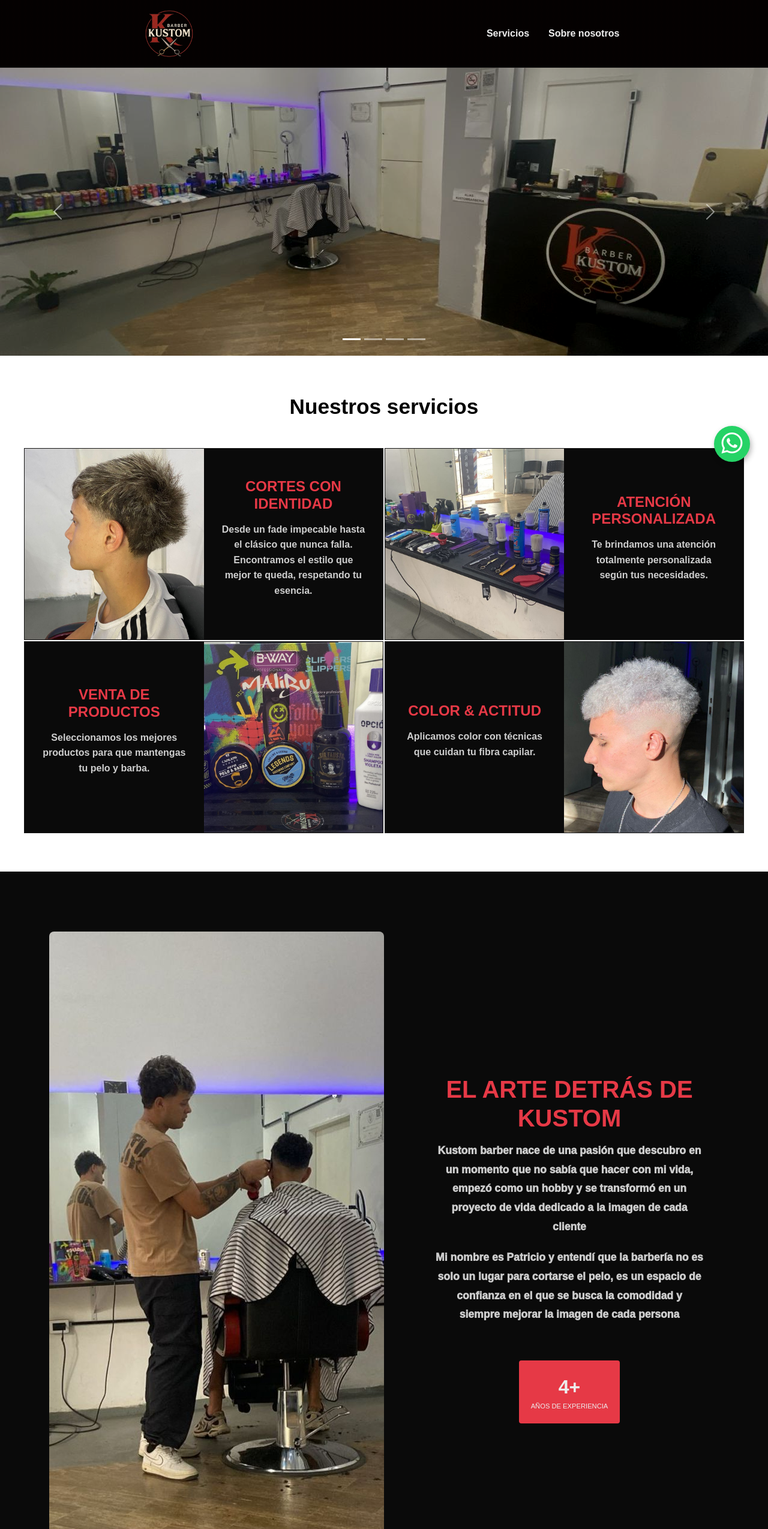
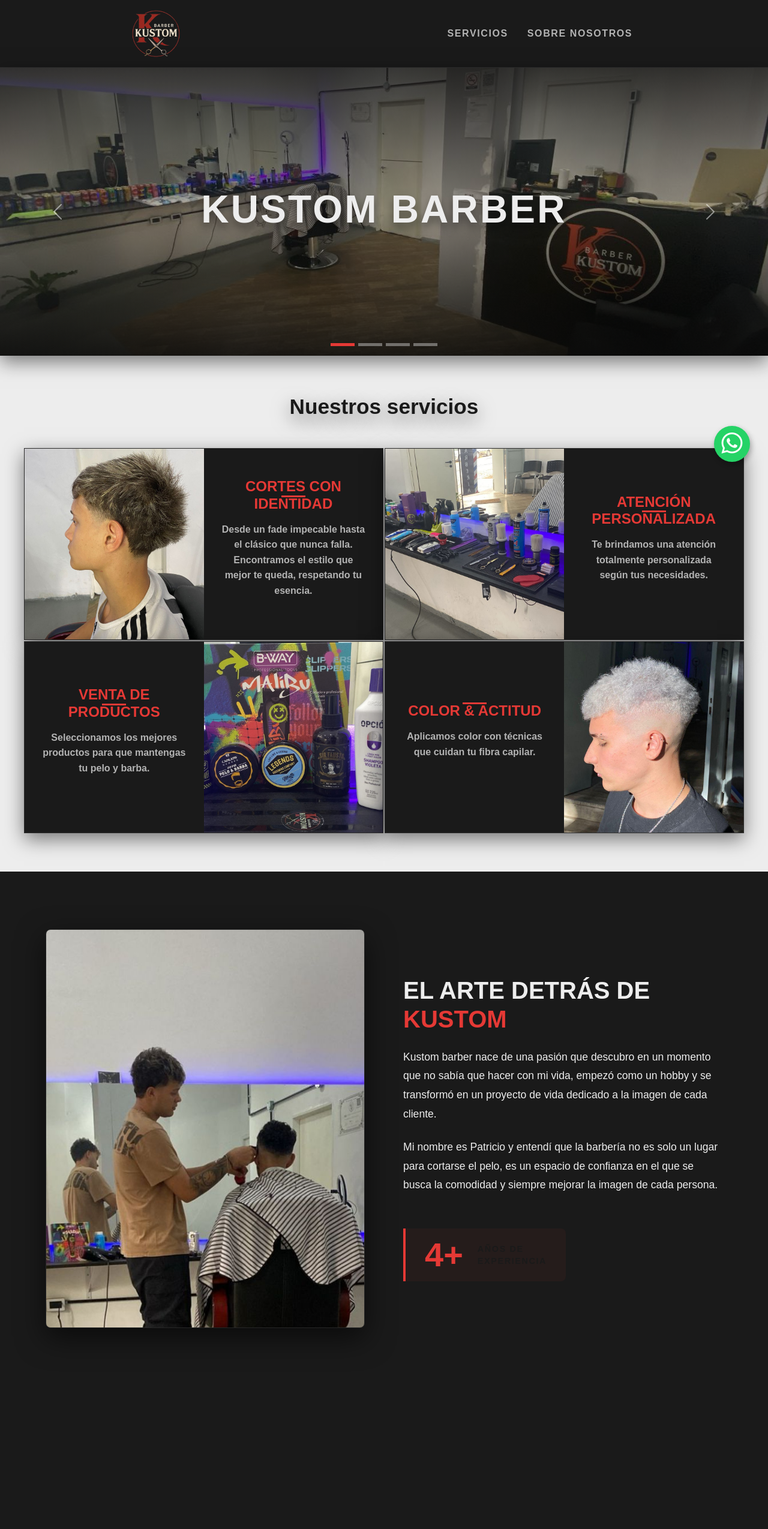
Before and after one commit to jroque55/Kustom, a Next.js app: page / in a window 1280 px wide. Shown: the top 2549 px of the page at 60% size. After the commit the page ends 2310 px from the top, so only its background shows below. Built offline with nearby package versions, Linux system fonts and the light colour scheme.

Commit message:
cambios en colores y detalles

```diff
--- a/app/components/AboutUs/AboutUs.css
+++ b/app/components/AboutUs/AboutUs.css
@@ -1,69 +1,72 @@
 .about-section {
-    padding: 100px 0;
+    padding: 6rem 0;
     background-color: var(--background);
     display: flex;
     justify-content: center;
 }
 
-.about-img{
+.about-img {
     width: 100%;
     height: 100%;
     object-fit: cover;
+    object-position: center top; /* Evita que el recorte quite cabezas */
+}
+
+.about-image-main {
+    width: 100%;
 }
 
 .about-section .container {
     width: 90%;
+    max-width: 75rem; /* Tope para que no se vea gigante en pantallas 4K */
     margin: 0 auto;
 }
 
 .about-grid {
-    display: grid;
-    grid-template-columns: 1fr;
-    display: flex;
-    flex-direction: row;
-    gap: 60px;
+display: grid;
+    grid-template-columns: repeat(2, 1fr); /* Dos columnas iguales */
+    gap: 4rem;
     align-items: center;
 }
 
 
 .about-image-main .image-wrapper {
     position: relative;
-/* Ocupa todo el ancho de su columna */
-    border-radius: 8px;
+    width: 100%;
+    aspect-ratio: 4 / 5; /* Mantiene la proporción vertical perfecta sin usar píxeles */
+    border-radius: 0.5rem;
     overflow: hidden;
+    box-shadow: 0 1rem 3rem rgba(0, 0, 0, 0.6);
+    border: 0.1rem solid rgba(255, 255, 255, 0.05);
 }
 
 .about-content-right {
-    flex: 1;
-    max-width: 40%;  /* Fuerza a que ocupe la otra mitad */
     display: flex;
     flex-direction: column;
-    text-align: center;
-    gap: 40px;
-    padding: auto;
-    margin: auto;
-    align-items: center;
+    align-items: flex-start;
+    text-align: left;
+    gap: 2rem;
 }
 
 .about-text h2 {
-    font-size: 2.5rem;
+font-size: 2.5rem;
     font-weight: 800;
-    margin: 15px 0;
-    color: var(--rojo-kustom);
+    margin: 0 0 1.5rem 0;
+    color: var(--foreground);
+    line-height: 1.2;
 }
 
 .about-text p {
     font-size: 1.1rem;
-    font-weight: 1000;
+    font-weight: 400;
     line-height: 1.8;
-    color: #ccc;
-    margin-bottom: 20px;
+    color: var(--foreground);
+    margin-bottom: 1.5rem;
 }
 
 .about-image-secondary {
     display: flex;
-    gap: 20px;
-    align-items: flex-end;
+    width: 100%;
 }
 
 .image-wrapper-small {
@@ -71,72 +74,86 @@
     height: 250px;
 }
 
+.text-highlight {
+    color: var(--rojo-kustom);
+}
+
 .experience-badge {
-    background-color: var(--rojo-kustom);
-    padding: 20px;
     display: flex;
-    flex-direction: column;
+    flex-direction: row; /* Número y texto lado a lado */
     align-items: center;
-    border-radius: 4px;
+    gap: 1.5rem;
+    padding: 1rem 2rem;
+    background-color: rgba(229, 57, 53, 0.05);
+    border-left: 0.3rem solid var(--rojo-kustom);
+    border-radius: 0 0.5rem 0.5rem 0;
 }
 
 .experience-badge strong {
-    font-size: 2rem;
-    display: block;
+    font-size: 3.5rem;
+    font-weight: 900;
+    color: var(--rojo-kustom);
+    line-height: 1;
 }
 
 .experience-badge span {
-    font-size: 0.7rem;
+    font-size: 0.9rem;
     text-transform: uppercase;
-    text-align: center;
+    text-align: left;
+    color: var(--background);
+    font-weight: 600;
+    letter-spacing: 0.1rem;
+    line-height: 1.4;
 }
 
 @media (max-width: 992px) {
     .about-section {
-        padding: 60px 0;
+        padding: 4rem 0;
     }
 
     .about-grid {
-        grid-template-columns: 1fr;
-        gap: 20px;
-        text-align: center;
-        padding: 0 15px;
-        display: flex;
-        flex-direction: column;
-        align-items: center;
+        grid-template-columns: 1fr; /* Pasa a 1 sola columna */
+        gap: 3rem;
     }
     .about-content-right {
-        display: flex;
-        flex-direction: column;
-        width: 100%;
-        max-width: 100%;
+        order: 1;
+        align-items: center;
+        text-align: center;
     }
 
     .about-image-main {
-        width: 100%;
         order: 2;
-        justify-content: center;
-        align-items: center;
     }
 
     .about-image-main .image-wrapper {
-        height: 500px;
-        width: 100%;
+        aspect-ratio: 1 / 1;
+        max-width: 30rem;
         margin: 0 auto;
     }
 
     .about-text h2 {
-        font-size: 1.8rem;
-        line-height: 1.2;
+        font-size: 2rem;
     }
 
     .about-text p {
         font-size: 0.95rem;
-        padding: 0 10px;
+        margin-bottom: 1rem;
+    }
+
+    .about-image-secondary {
+        display: flex;
+        justify-content: center;
+    }
+    .experience-badge {
+        flex-direction: column; /* Apilamos número y texto */
+        border-left: none;
+        border-top: 0.3rem solid var(--rojo-kustom);
+        border-radius: 0.5rem;
+        padding: 1.5rem 3rem;
         text-align: center;
     }
 
-    .about-image-secondary {
-        display: none;
+    .experience-badge span {
+        text-align: center;
     }
 }
--- a/app/components/AboutUs/AboutUs.jsx
+++ b/app/components/AboutUs/AboutUs.jsx
@@ -1,4 +1,3 @@
-import Image from 'next/image';
 import './AboutUs.css';
 
 const AboutUs = () => {
@@ -6,29 +5,30 @@ const AboutUs = () => {
         <section id="about-us" className="about-section">
             <div className="container">
                 <div className="about-grid">
+
                     <div className="about-image-main">
                         <div className="image-wrapper">
-                            <img className="about-img" src="/pato.jpeg" alt="Pato" />
+                            <img className="about-img" src="/pato.jpeg" alt="Patricio trabajando en Kustom" />
                         </div>
                     </div>
+
                     <div className="about-content-right">
-
                         <div className="about-text">
-                            <h2>EL ARTE DETRÁS DE KUSTOM</h2>
+                            <h2>EL ARTE DETRÁS DE <span className="text-highlight">KUSTOM</span></h2>
                             <p>
                                 Kustom barber nace de una pasión que descubro en un momento que no
-                                sabía que hacer con mi vida, empezó como un hobby y se transformó en un proyecto de vida dedicado a la imagen de cada cliente
+                                sabía que hacer con mi vida, empezó como un hobby y se transformó en un proyecto de vida dedicado a la imagen de cada cliente.
                             </p>
                             <p>
                                 Mi nombre es Patricio y entendí que la barbería no es solo un lugar para cortarse el pelo,
-                                es un espacio de confianza en el que se busca la comodidad y siempre mejorar la imagen de cada persona
+                                es un espacio de confianza en el que se busca la comodidad y siempre mejorar la imagen de cada persona.
                             </p>
                         </div>
 
                         <div className="about-image-secondary">
                             <div className="experience-badge">
                                 <strong>4+</strong>
-                                <span>Años de Experiencia</span>
+                                <span>Años de <br /> Experiencia</span>
                             </div>
                         </div>
                     </div>
--- a/app/components/Header/Header.css
+++ b/app/components/Header/Header.css
@@ -11,11 +11,7 @@
   backdrop-filter: blur(100px);
   -webkit-backdrop-filter: blur(100px);
 
-  background: linear-gradient(
-    to bottom,
-    rgba(4, 0, 0, 0.826) 100%,
-    transparent 100%
-  );
+  background: var(--background);
 
   border-bottom: 1px solid rgba(255, 255, 255, 0.1);
 }
@@ -25,14 +21,29 @@
     padding: auto;
 }
 
+.header-nav-item:hover {
+    color: var(--rojo-kustom); /* Se pinta de rojo al pasar el mouse */
+    transform: translateY(-2px); /* Da un saltito sutil hacia arriba */
+}
+
 .header-nav-container {
     display: flex;
     margin: auto;
 }
 
 .header-nav-item {
-    padding: 0.5rem;
-    margin: 0.5rem;
-    text-align: center;
-    font-weight: 800;
+    font-size: 1rem;
+    font-weight: 600; /* Un poco más gruesas para que tengan presencia */
+    text-transform: uppercase; /* Todo en mayúsculas */
+    letter-spacing: 0.1rem; /* Separa un poco las letras, da un toque muy premium */
+    color: var(--color-text);
+    text-decoration: none; /* Quita el subrayado por defecto si lo tiene */
+    transition: all 0.3s ease; /* Prepara el terreno para un hover suave */
+    padding: 0.5rem 1rem;
 }
+
+@media (max-width: 768px) {
+    .header-nav-item {
+        font-size: 0.7rem;
+    }
+}
--- a/app/components/InformacionCard/InformacionCard.css
+++ b/app/components/InformacionCard/InformacionCard.css
@@ -9,7 +9,7 @@
 
 .card-container-info i {
     font-size: 3rem;
-    color: white;
+    color: var(--foreground);
 }
 
 .text-container h3 {
--- a/app/components/ServiciosUp/Servicios.css
+++ b/app/components/ServiciosUp/Servicios.css
@@ -1,7 +1,7 @@
 .servicios-section {
     padding: 4rem 1.5rem;
-    background-color: white;
-    color: black;
+    background-color: var(--foreground);
+    color: var(--background);
 }
 
 .servicios-main-title {
@@ -9,6 +9,7 @@
     font-size: 2.2rem;
     font-weight: bold;
     margin-bottom: 3rem;
+    text-shadow: 0 10px 30px rgba(0, 0, 0, 0.5);
 }
 
 .servicios-grid {
@@ -25,9 +26,10 @@
     flex-direction: row;
     width: 100%;
     height: 20rem;
-    border: 1px solid rgba(255,255,255,0.05);
+    border: 1px solid rgba(255, 255, 255, 0.08);
     background-color: var(--background);
     overflow: hidden;
+    box-shadow: 0 10px 30px rgba(0, 0, 0, 0.5);
 }
 
 .servicio-item:nth-child(3) {
@@ -55,12 +57,23 @@
 }
 
 .servicio-text-content {
-    background-color: var(--background);
+    background-color: transparent;
     display: flex;
     flex-direction: column;
     justify-content: center;
     align-items: center;
     text-align: center;
+}
+
+.servicio-text-content h3::after {
+    content: '';
+    position: absolute;
+    bottom: 10;
+    left: 50%;
+    transform: translateX(-50%);
+    width: 40px; /* Ancho de la línea */
+    height: 3px; /* Grosor de la línea */
+    background-color: var(--rojo-kustom);
 }
 
 .servicio-text-content h3 {
@@ -73,7 +86,7 @@
 }
 
 .servicio-text-content p {
-    color: rgba(255,255,255,0.8);
+    color: var(--color-text);
     line-height: 1.6;
     margin-bottom: 20px;
     font-weight: 600;
--- a/app/components/ServiciosUp/Servicios.jsx
+++ b/app/components/ServiciosUp/Servicios.jsx
@@ -4,7 +4,7 @@ import { misServicios } from '../../features/Services/serviciosBarber.js';
 
 const Servicios = () => {
     return (
-        <section id="servicios" className="servicios-section">
+        <section id="#servicios" className="servicios-section">
             <h2 className="servicios-main-title">Nuestros servicios</h2>
 
             <div className="servicios-grid">
--- a/app/features/Carrousel/Carrousel.css
+++ b/app/features/Carrousel/Carrousel.css
@@ -1,10 +1,68 @@
 .carrousel-img{
     position: relative;
     object-fit: cover;
-    filter: brightness(0.7) contrast(1.1);
     width: 100%;
     height: 30rem;
+
 }
+
+.carousel-item::after {
+    content: '';
+    position: absolute;
+    top: 0;
+    left: 0;
+    width: 100%;
+    height: 100%;
+    /* Un degradado que oscurece arriba (para que no choque con el header) y abajo */
+    background: linear-gradient(
+        to bottom,
+        rgba(10, 10, 10, 0.8) 0%,
+        rgba(10, 10, 10, 0.3) 50%,
+        rgba(10, 10, 10, 0.9) 100%
+    );
+    z-index: 1;
+    pointer-events: none; /* Para que no bloquee los clics en las flechas */
+}
+.hero-content {
+    position: absolute;
+    top: 50%;
+    left: 50%;
+    transform: translate(-50%, -50%);
+    text-align: center;
+    z-index: 2; /* Por encima del gradiente oscuro */
+    width: 70%; /* Evita que toque los bordes en celular */
+}
+
+.hero-content h1 {
+    color: var(--foreground);
+    /* clamp() es mágico: 2rem en móvil, idealmente 5vw, y un máximo de 4.5rem en PC */
+    font-size: clamp(2rem, 5vw, 4.5rem);
+    font-weight: 800;
+    letter-spacing: 0.2rem;
+    margin-bottom: 0.5rem;
+    text-transform: uppercase;
+    text-shadow: 0 0.5rem 1rem rgba(0, 0, 0, 0.5); /* Sombra para resaltar */
+}
+
+.carousel-indicators [data-bs-target] {
+    width: 2.5rem;
+    height: 0.3rem;
+    background-color: var(--foreground);
+    border: none;
+    opacity: 0.4;
+    transition: background-color 0.3s ease, opacity 0.3s ease;
+}
+
+/* La barra activa se pone roja */
+.carousel-indicators .active {
+    background-color: var(--rojo-kustom);
+    opacity: 1;
+}
+
+.carousel-inner{
+    box-shadow: 0 10px 30px rgba(0, 0, 0, 0.5);
+}
+
 .carousel-static-info {
     position: absolute;
     bottom: 15%;
@@ -20,7 +78,7 @@
     padding-top: 1rem;
     padding-bottom: 1rem;
     text-align: center;
-    color: white;
+    color: var(--foreground);
     backdrop-filter: blur(12px);
     -webkit-backdrop-filter: blur(12px);
     border-radius: 12px;
--- a/app/features/Carrousel/Carrousel.jsx
+++ b/app/features/Carrousel/Carrousel.jsx
@@ -14,6 +14,9 @@ export default function Carrousel() {
             <div className="carousel-inner">
                 <div className="carousel-item active">
                     <img className="carrousel-img" src="/horizontal-1.jpeg" alt="Corte de pelo" />
+                    <div className="hero-content">
+                        <h1>KUSTOM BARBER</h1>
+                    </div>
                 </div>
                 <div className="carousel-item">
                     <img className="carrousel-img" src="/horizontal-2.jpeg" alt="Corte de pelo" />
--- a/app/globals.css
+++ b/app/globals.css
@@ -1,7 +1,8 @@
 :root {
-  --background: #0a0a0a;
+  --background: #1a1a1a;
   --foreground: #ededed;
-  --rojo-kustom: #e63946;
+  --rojo-kustom: #e53935;
+  --color-text: rgb(179, 179, 179);
 }
 
 
```
